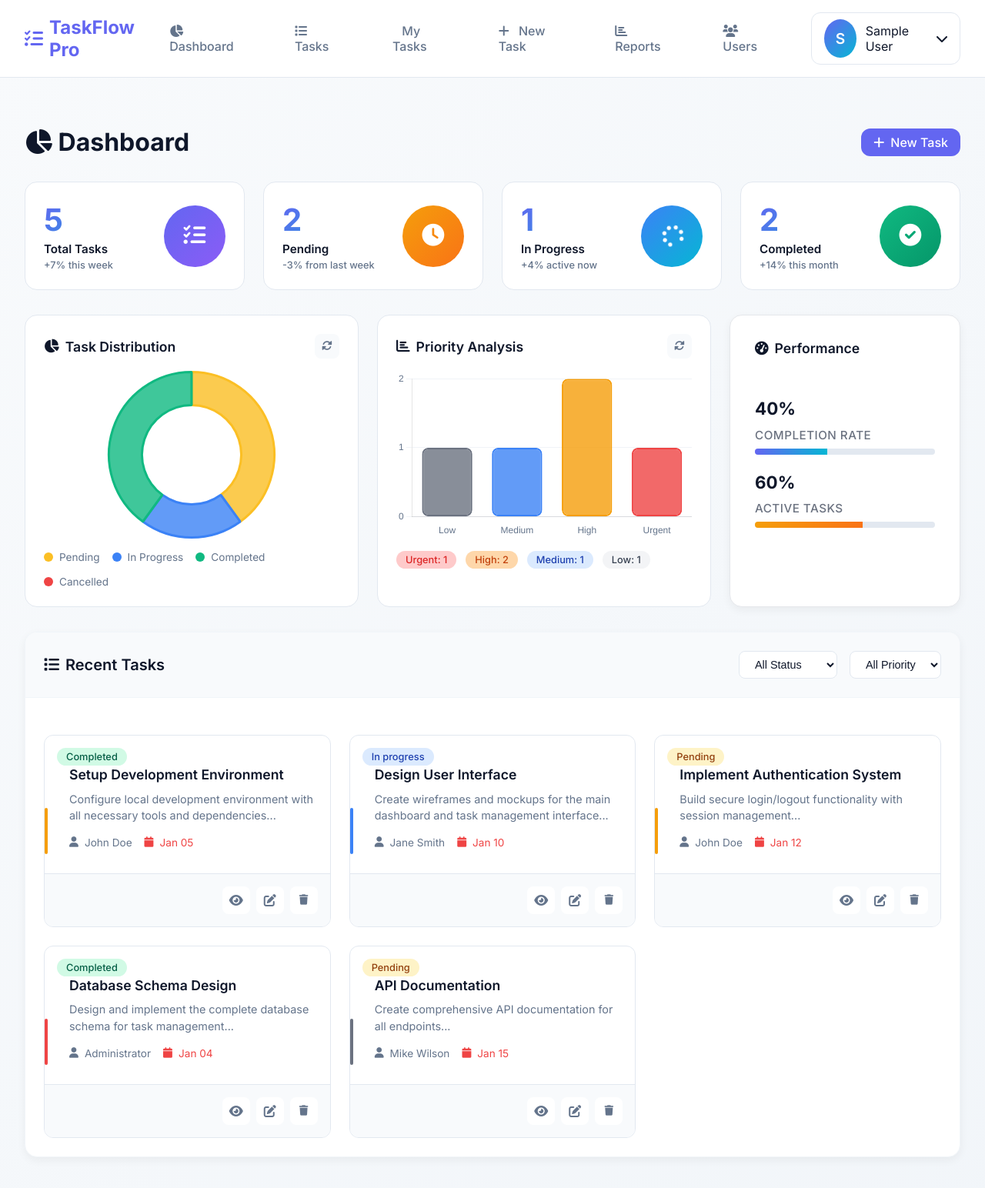
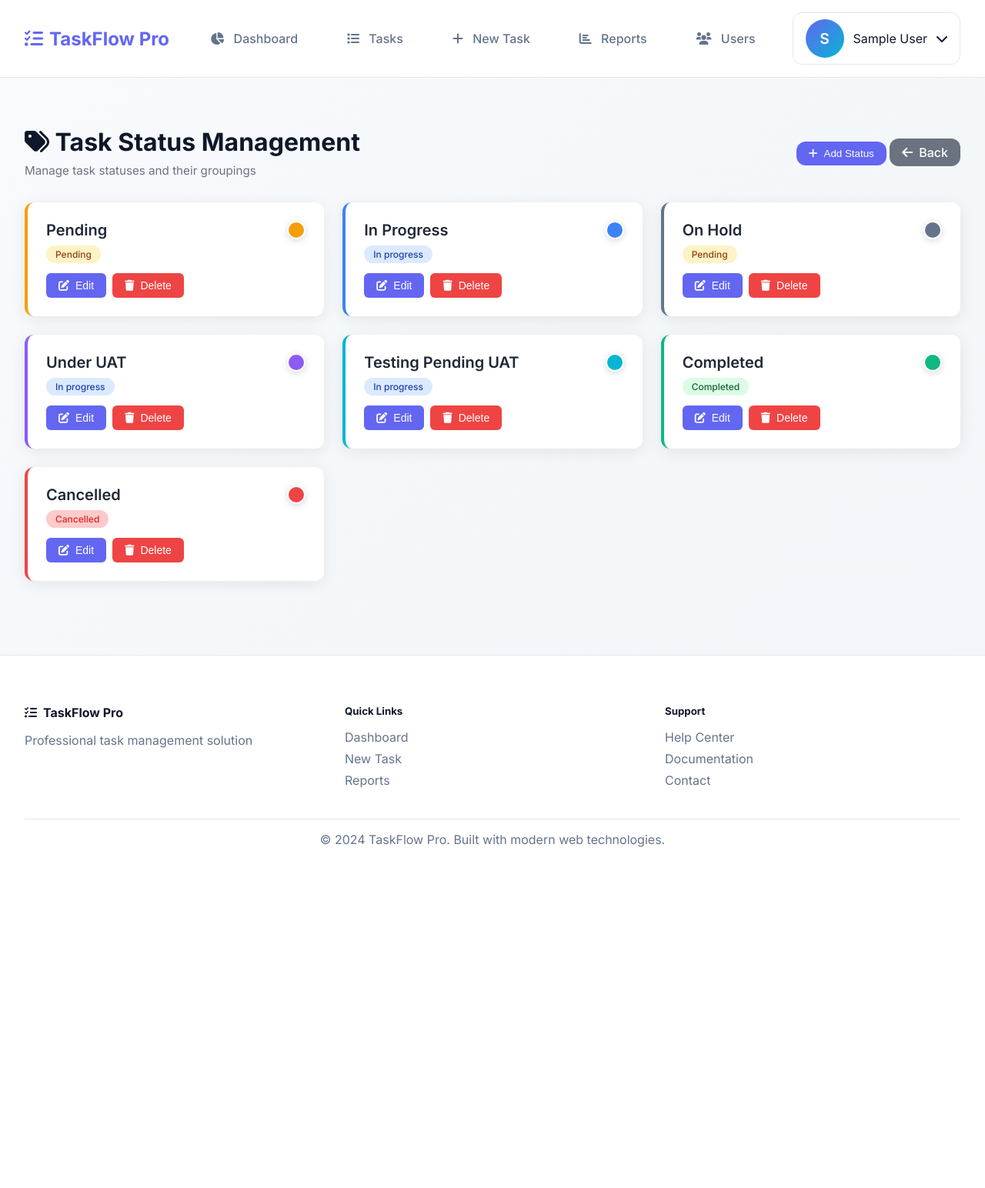
Before and after one commit to VEL-Development/task_mgmt, a PHP site: page /index.php?action=task_status_management in a window 1280 px wide. Shown: the top 1544 px of the page at 77% size. After the commit the page ends 1101 px from the top, so only its background shows below. Run offline with PHP 8.4, Linux system fonts and the light colour scheme; the visitor is signed in with stand-in values (Sample User, id 1); data comes from the database, SQL or seed files in the repository; some libraries are stand-ins or nearby versions.

Commit message:
status added

```diff
--- a/controllers/task_controller.php
+++ b/controllers/task_controller.php
@@ -15,7 +15,7 @@ if ($_SERVER['REQUEST_METHOD'] == 'POST') {
     if ($action == 'create') {
         $task->title = $_POST['title'];
         $task->description = $_POST['description'] ?? '';
-        $task->status = $_POST['status'] ?? 'pending';
+        $task->status_id = $_POST['status_id'] ?? 1;
         $task->priority = $_POST['priority'] ?? 'medium';
         $task->assigned_to = !empty($_POST['assigned_to']) ? $_POST['assigned_to'] : null;
         $task->created_by = $_SESSION['user_id'];
@@ -56,7 +56,7 @@ if ($_SERVER['REQUEST_METHOD'] == 'POST') {
         $task->id = $_POST['task_id'];
         $task->title = $_POST['title'];
         $task->description = $_POST['description'];
-        $task->status = $_POST['status'];
+        $task->status_id = $_POST['status_id'];
         $task->priority = $_POST['priority'];
         $task->assigned_to = !empty($_POST['assigned_to']) ? $_POST['assigned_to'] : null;
         $task->due_date = $_POST['due_date'] ?: null;
--- a/includes/header.php
+++ b/includes/header.php
@@ -25,11 +25,11 @@
             <div class="nav-links">
                 <a href="?" class="nav-link"><i class="fas fa-chart-pie"></i> Dashboard</a>
                 <a href="?action=tasks_list" class="nav-link"><i class="fas fa-list"></i> Tasks</a>
-                <a href="?action=my_tasks" class="nav-link"><i class="fas fa-user-tasks"></i> My Tasks</a>
                 <a href="?action=create_task" class="nav-link"><i class="fas fa-plus"></i> New Task</a>
                 <a href="?action=reports" class="nav-link"><i class="fas fa-chart-bar"></i> Reports</a>
                 <?php if (isset($_SESSION['role']) && $_SESSION['role'] === 'admin'): ?>
                 <a href="?action=user_management" class="nav-link"><i class="fas fa-users"></i> Users</a>
+
                 <?php endif; ?>
                 <div class="nav-user" onclick="toggleUserMenu()">
                     <div class="user-avatar"><?php echo strtoupper(substr($_SESSION['full_name'], 0, 1)); ?></div>
@@ -39,8 +39,14 @@
                         <a href="?action=profile" class="dropdown-item">
                             <i class="fas fa-user"></i> Profile
                         </a>
+                        <a href="?action=my_tasks" class="dropdown-item">
+                            <i class="fas fa-calendar-day"></i> Today's Tasks
+                        </a>
                         <a href="?action=settings" class="dropdown-item">
                             <i class="fas fa-cog"></i> Settings
+                        </a>
+                        <a href="?action=task_status_management" class="dropdown-item">
+                            <i class="fas fa-tags"></i> Task Status
                         </a>
                         <div class="dropdown-divider"></div>
                         <a href="#" onclick="confirmLogout()" class="dropdown-item">
--- a/index.php
+++ b/index.php
@@ -76,6 +76,17 @@ switch($action) {
     case 'export_my_tasks':
         include 'controllers/my_tasks_export.php';
         break;
+
+    case 'task_status_management':
+        include 'views/task_status_management.php';
+        break;
+
+    case 'get_status':
+    case 'create_status':
+    case 'update_status':
+    case 'delete_status':
+        include 'controllers/task_status_controller.php';
+        break;
     default:
         include 'views/dashboard_enhanced.php';
 }
--- /dev/null
+++ b/models/TaskStatus.php
@@ -0,0 +1,45 @@
+<?php
+class TaskStatus {
+    private $db;
+
+    public function __construct($database) {
+        $this->db = $database;
+    }
+
+    public function getAllStatuses() {
+        $query = "SELECT * FROM task_statuses ORDER BY sort_order ASC";
+        $stmt = $this->db->prepare($query);
+        $stmt->execute();
+        return $stmt->fetchAll(PDO::FETCH_ASSOC);
+    }
+
+    public function getStatusById($id) {
+        $query = "SELECT * FROM task_statuses WHERE id = ?";
+        $stmt = $this->db->prepare($query);
+        $stmt->execute([$id]);
+        return $stmt->fetch(PDO::FETCH_ASSOC);
+    }
+
+    public function createStatus($name, $group_status, $color, $sort_order) {
+        $query = "INSERT INTO task_statuses (name, group_status, color, sort_order) VALUES (?, ?, ?, ?)";
+        $stmt = $this->db->prepare($query);
+        return $stmt->execute([$name, $group_status, $color, $sort_order]);
+    }
+
+    public function updateStatus($id, $name, $group_status, $color, $sort_order) {
+        $query = "UPDATE task_statuses SET name = ?, group_status = ?, color = ?, sort_order = ? WHERE id = ?";
+        $stmt = $this->db->prepare($query);
+        return $stmt->execute([$name, $group_status, $color, $sort_order, $id]);
+    }
+
+    public function deleteStatus($id) {
+        $query = "DELETE FROM task_statuses WHERE id = ?";
+        $stmt = $this->db->prepare($query);
+        return $stmt->execute([$id]);
+    }
+
+    public function getGroupStatuses() {
+        return ['pending', 'in_progress', 'completed', 'cancelled'];
+    }
+}
+?>
--- /dev/null
+++ b/views/task_status_management.php
@@ -0,0 +1,372 @@
+<?php
+$page_title = "Task Status Management";
+include 'includes/header.php';
+require_once 'models/TaskStatus.php';
+
+$statusModel = new TaskStatus($db);
+$statuses = $statusModel->getAllStatuses();
+$groupStatuses = $statusModel->getGroupStatuses();
+?>
+
+<div class="header-section">
+    <div class="header-left">
+        <h1 class="page-title">
+            <i class="fas fa-tags"></i> Task Status Management
+        </h1>
+        <p class="page-subtitle">Manage task statuses and their groupings</p>
+    </div>
+    <div class="header-actions">
+        <button onclick="openCreateModal()" class="btn-modern btn-primary">
+            <i class="fas fa-plus"></i> Add Status
+        </button>
+        <a href="index.php" class="btn-modern btn-secondary">
+            <i class="fas fa-arrow-left"></i> Back
+        </a>
+    </div>
+</div>
+
+<div class="status-container">
+    <div class="status-grid">
+        <?php foreach ($statuses as $status): ?>
+            <div class="status-card" style="border-left-color: <?php echo $status['color']; ?>">
+                <div class="status-header">
+                    <div class="status-info">
+                        <h3><?php echo htmlspecialchars($status['name']); ?></h3>
+                        <span class="group-badge group-<?php echo $status['group_status']; ?>">
+                            <?php echo ucfirst(str_replace('_', ' ', $status['group_status'])); ?>
+                        </span>
+                    </div>
+                    <div class="status-color" style="background-color: <?php echo $status['color']; ?>"></div>
+                </div>
+                <div class="status-actions">
+                    <button onclick="editStatus(<?php echo $status['id']; ?>)" class="btn-small btn-primary">
+                        <i class="fas fa-edit"></i> Edit
+                    </button>
+                    <button onclick="deleteStatus(<?php echo $status['id']; ?>)" class="btn-small btn-danger">
+                        <i class="fas fa-trash"></i> Delete
+                    </button>
+                </div>
+            </div>
+        <?php endforeach; ?>
+    </div>
+</div>
+
+<!-- Create/Edit Modal -->
+<div id="statusModal" class="modal">
+    <div class="modal-content">
+        <div class="modal-header">
+            <h3 id="modalTitle">Add Status</h3>
+            <span class="close" onclick="closeModal()">&times;</span>
+        </div>
+        <form id="statusForm">
+            <input type="hidden" id="statusId" name="id">
+            <div class="form-group">
+                <label for="statusName">Status Name</label>
+                <input type="text" id="statusName" name="name" required>
+            </div>
+            <div class="form-group">
+                <label for="groupStatus">Group Status</label>
+                <select id="groupStatus" name="group_status" required>
+                    <?php foreach ($groupStatuses as $group): ?>
+                        <option value="<?php echo $group; ?>"><?php echo ucfirst(str_replace('_', ' ', $group)); ?></option>
+                    <?php endforeach; ?>
+                </select>
+            </div>
+            <div class="form-group">
+                <label for="statusColor">Color</label>
+                <input type="color" id="statusColor" name="color" value="#6366f1">
+            </div>
+            <div class="form-group">
+                <label for="sortOrder">Sort Order</label>
+                <input type="number" id="sortOrder" name="sort_order" min="0" value="0">
+            </div>
+            <div class="modal-actions">
+                <button type="button" onclick="closeModal()" class="btn-secondary">Cancel</button>
+                <button type="submit" class="btn-primary">Save</button>
+            </div>
+        </form>
+    </div>
+</div>
+
+<style>
+.status-container {
+    margin-top: 2rem;
+}
+
+.status-grid {
+    display: grid;
+    grid-template-columns: repeat(auto-fill, minmax(300px, 1fr));
+    gap: 1.5rem;
+}
+
+.status-card {
+    background: white;
+    border-radius: 12px;
+    padding: 1.5rem;
+    box-shadow: 0 4px 20px rgba(0,0,0,0.08);
+    border-left: 4px solid;
+    transition: all 0.3s ease;
+}
+
+.status-card:hover {
+    transform: translateY(-4px);
+    box-shadow: 0 8px 30px rgba(0,0,0,0.12);
+}
+
+.status-header {
+    display: flex;
+    justify-content: space-between;
+    align-items: flex-start;
+    margin-bottom: 1rem;
+}
+
+.status-info h3 {
+    margin: 0 0 0.5rem 0;
+    color: #1f2937;
+    font-size: 1.25rem;
+    font-weight: 600;
+}
+
+.group-badge {
+    padding: 0.25rem 0.75rem;
+    border-radius: 20px;
+    font-size: 0.75rem;
+    font-weight: 500;
+}
+
+.group-pending { background: #fef3c7; color: #92400e; }
+.group-in_progress { background: #dbeafe; color: #1e40af; }
+.group-completed { background: #dcfce7; color: #166534; }
+.group-cancelled { background: #fecaca; color: #dc2626; }
+
+.status-color {
+    width: 24px;
+    height: 24px;
+    border-radius: 50%;
+    border: 2px solid white;
+    box-shadow: 0 2px 8px rgba(0,0,0,0.15);
+}
+
+.status-actions {
+    display: flex;
+    gap: 0.5rem;
+}
+
+.btn-small {
+    padding: 0.5rem 1rem;
+    font-size: 0.875rem;
+    border: none;
+    border-radius: 6px;
+    cursor: pointer;
+    transition: all 0.2s ease;
+    display: flex;
+    align-items: center;
+    gap: 0.5rem;
+}
+
+.btn-small.btn-primary {
+    background: #6366f1;
+    color: white;
+}
+
+.btn-small.btn-danger {
+    background: #ef4444;
+    color: white;
+}
+
+.btn-small:hover {
+    transform: translateY(-1px);
+    box-shadow: 0 4px 12px rgba(0,0,0,0.15);
+}
+
+.modal {
+    display: none;
+    position: fixed;
+    z-index: 1000;
+    left: 0;
+    top: 0;
+    width: 100%;
+    height: 100%;
+    background-color: rgba(0,0,0,0.5);
+    backdrop-filter: blur(4px);
+}
+
+.modal-content {
+    background: white;
+    margin: 5% auto;
+    padding: 0;
+    border-radius: 12px;
+    width: 90%;
+    max-width: 500px;
+    box-shadow: 0 20px 60px rgba(0,0,0,0.2);
+}
+
+.modal-header {
+    padding: 1.5rem;
+    border-bottom: 1px solid #e5e7eb;
+    display: flex;
+    justify-content: space-between;
+    align-items: center;
+}
+
+.modal-header h3 {
+    margin: 0;
+    color: #1f2937;
+    font-size: 1.25rem;
+    font-weight: 600;
+}
+
+.close {
+    font-size: 1.5rem;
+    cursor: pointer;
+    color: #6b7280;
+    transition: color 0.2s ease;
+}
+
+.close:hover {
+    color: #1f2937;
+}
+
+.modal form {
+    padding: 1.5rem;
+}
+
+.form-group {
+    margin-bottom: 1rem;
+}
+
+.form-group label {
+    display: block;
+    margin-bottom: 0.5rem;
+    color: #374151;
+    font-weight: 500;
+}
+
+.form-group input,
+.form-group select {
+    width: 100%;
+    padding: 0.75rem;
+    border: 1px solid #d1d5db;
+    border-radius: 8px;
+    font-size: 0.875rem;
+    transition: border-color 0.2s ease;
+}
+
+.form-group input:focus,
+.form-group select:focus {
+    outline: none;
+    border-color: #6366f1;
+    box-shadow: 0 0 0 3px rgba(99, 102, 241, 0.1);
+}
+
+.modal-actions {
+    display: flex;
+    gap: 1rem;
+    justify-content: flex-end;
+    margin-top: 1.5rem;
+}
+
+.modal-actions button {
+    padding: 0.75rem 1.5rem;
+    border: none;
+    border-radius: 8px;
+    cursor: pointer;
+    font-weight: 500;
+    transition: all 0.2s ease;
+}
+
+.btn-primary {
+    background: #6366f1;
+    color: white;
+}
+
+.btn-secondary {
+    background: #6b7280;
+    color: white;
+}
+
+.btn-primary:hover,
+.btn-secondary:hover {
+    transform: translateY(-1px);
+    box-shadow: 0 4px 12px rgba(0,0,0,0.15);
+}
+</style>
+
+<script>
+function openCreateModal() {
+    document.getElementById('modalTitle').textContent = 'Add Status';
+    document.getElementById('statusForm').reset();
+    document.getElementById('statusId').value = '';
+    document.getElementById('statusModal').style.display = 'block';
+}
+
+function editStatus(id) {
+    fetch(`index.php?action=get_status&id=${id}`)
+        .then(response => response.json())
+        .then(data => {
+            document.getElementById('modalTitle').textContent = 'Edit Status';
+            document.getElementById('statusId').value = data.id;
+            document.getElementById('statusName').value = data.name;
+            document.getElementById('groupStatus').value = data.group_status;
+            document.getElementById('statusColor').value = data.color;
+            document.getElementById('sortOrder').value = data.sort_order;
+            document.getElementById('statusModal').style.display = 'block';
+        });
+}
+
+function deleteStatus(id) {
+    Swal.fire({
+        title: 'Delete Status?',
+        text: 'This action cannot be undone.',
+        icon: 'warning',
+        showCancelButton: true,
+        confirmButtonColor: '#ef4444',
+        cancelButtonColor: '#6b7280',
+        confirmButtonText: 'Yes, delete'
+    }).then((result) => {
+        if (result.isConfirmed) {
+            window.location.href = `index.php?action=delete_status&id=${id}`;
+        }
+    });
+}
+
+function closeModal() {
+    document.getElementById('statusModal').style.display = 'none';
+}
+
+document.getElementById('statusForm').addEventListener('submit', function(e) {
+    e.preventDefault();
+    const formData = new FormData(this);
+    const action = formData.get('id') ? 'update_status' : 'create_status';
+
+    fetch(`index.php?action=${action}`, {
+        method: 'POST',
+        body: formData
+    })
+    .then(response => response.json())
+    .then(data => {
+        if (data.success) {
+            Toast.fire({
+                icon: 'success',
+                title: data.message
+            });
+            setTimeout(() => window.location.reload(), 1000);
+        } else {
+            Toast.fire({
+                icon: 'error',
+                title: data.message
+            });
+        }
+        closeModal();
+    });
+});
+
+window.onclick = function(event) {
+    const modal = document.getElementById('statusModal');
+    if (event.target == modal) {
+        closeModal();
+    }
+}
+</script>
+
+<?php include 'includes/footer.php'; ?>
```
Also changed, not shown: controllers/task_status_controller.php (added, +58 -0 lines), migrate_task_statuses.sql (added, +27 -0 lines), views/create_task_enhanced.php (+13 -19 lines), views/edit_task_enhanced.php (+10 -19 lines).
